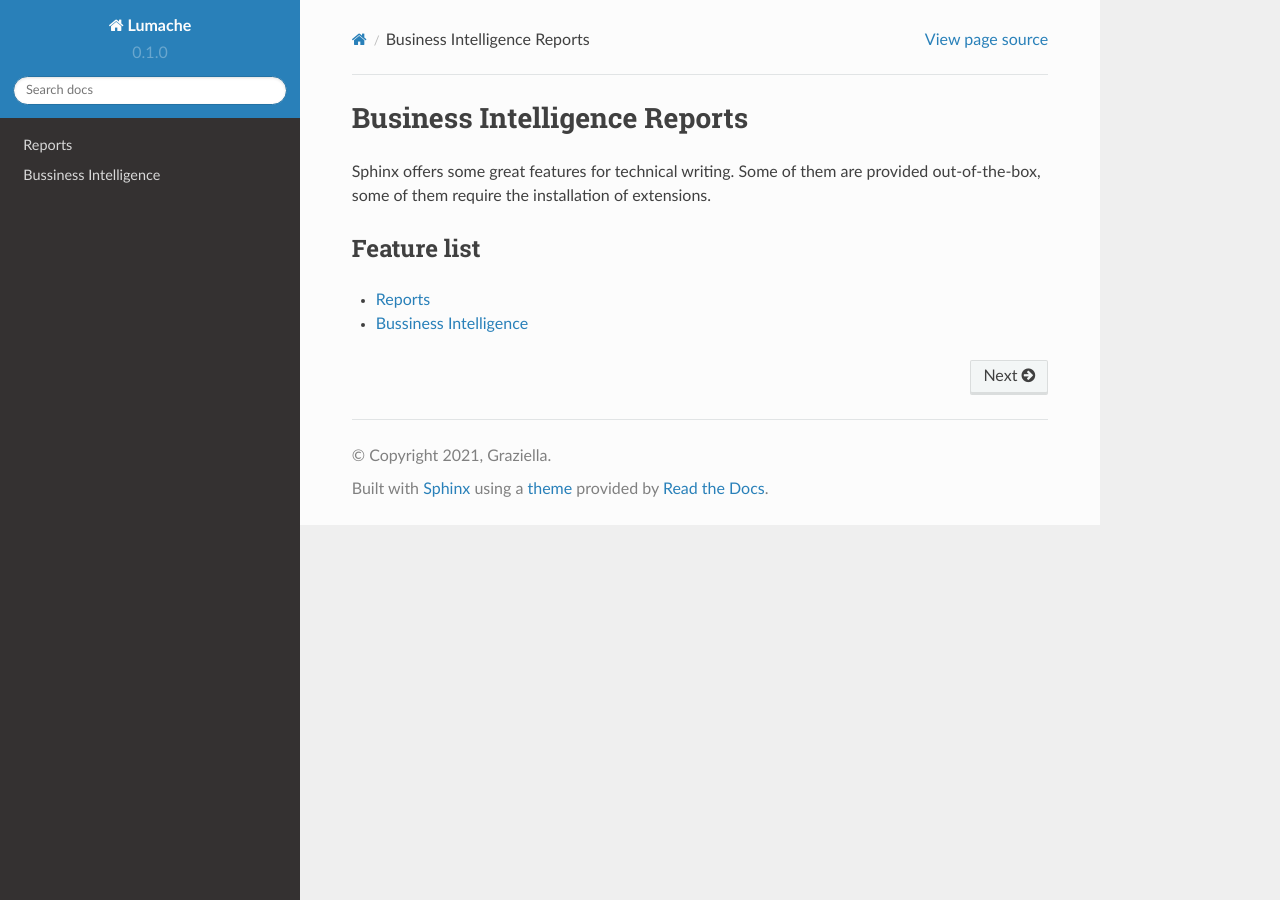
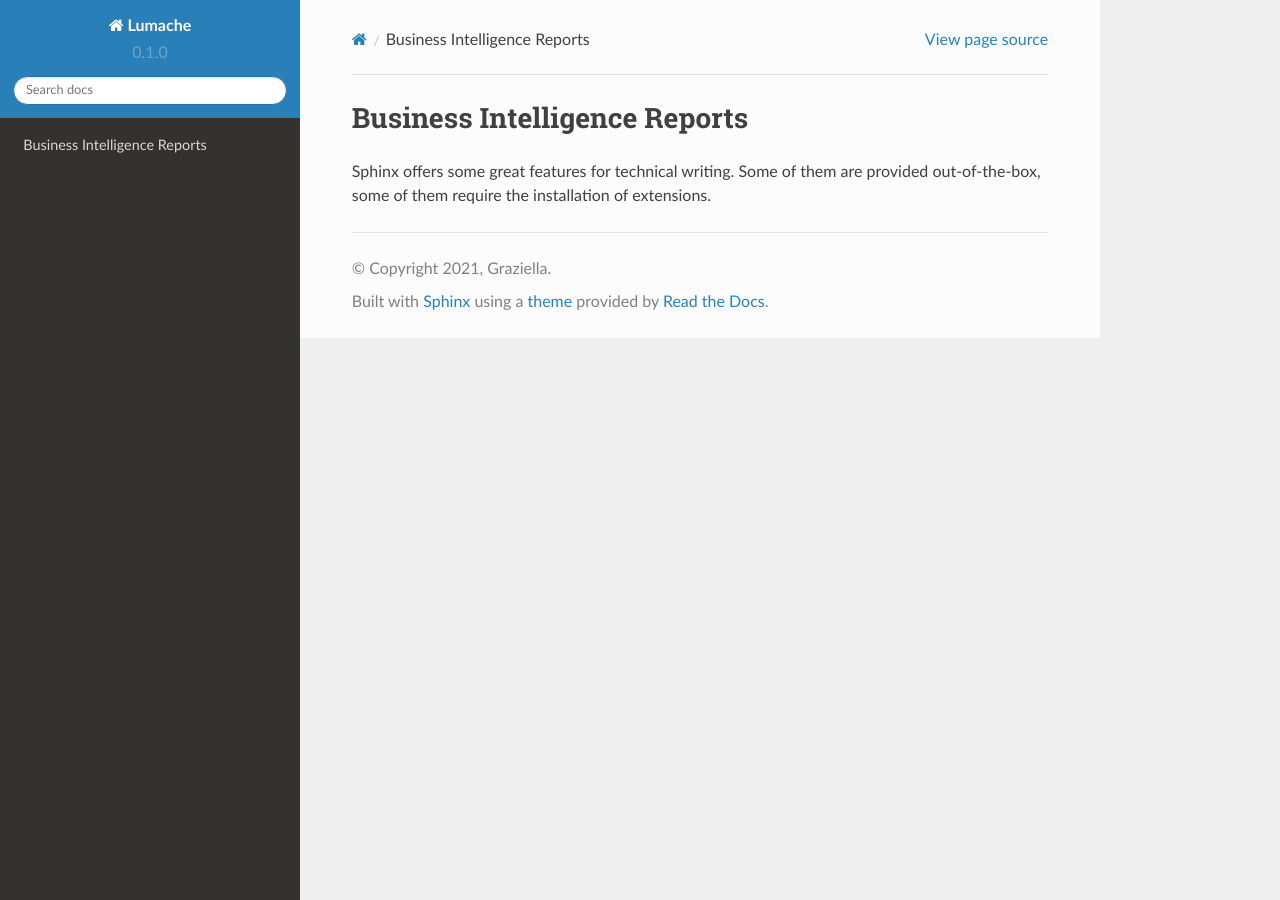
Before and after one commit to JonathanLuhunga/BusinessIntelligence, a Sphinx documentation site: the page built from docs/source/index.rst, in a window 1280 px wide. Built offline with Sphinx 7.4.7 and the Read the Docs theme 2.0.0, drawn with Linux system fonts in a browser that asks for light colours.

Commit message:
Update index.rst

```diff
--- a/docs/source/index.rst
+++ b/docs/source/index.rst
@@ -2,11 +2,3 @@ Business Intelligence Reports
 ==============================
 Sphinx offers some great features for technical writing. Some of them are provided out-of-the-box, some of them
 require the installation of extensions.
-
-Feature list
-------------
-.. toctree::
-   :maxdepth: 1
-
-   api.rst
-   usage.rst
```
